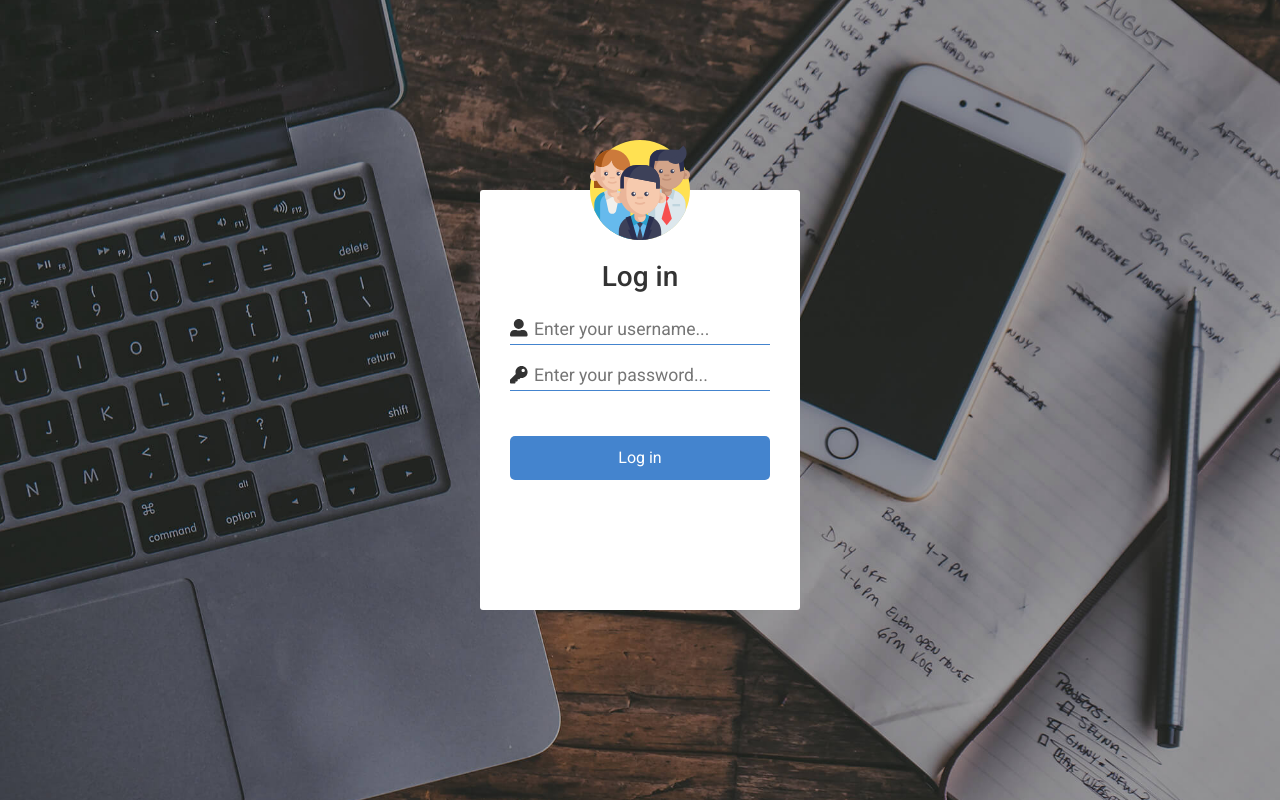
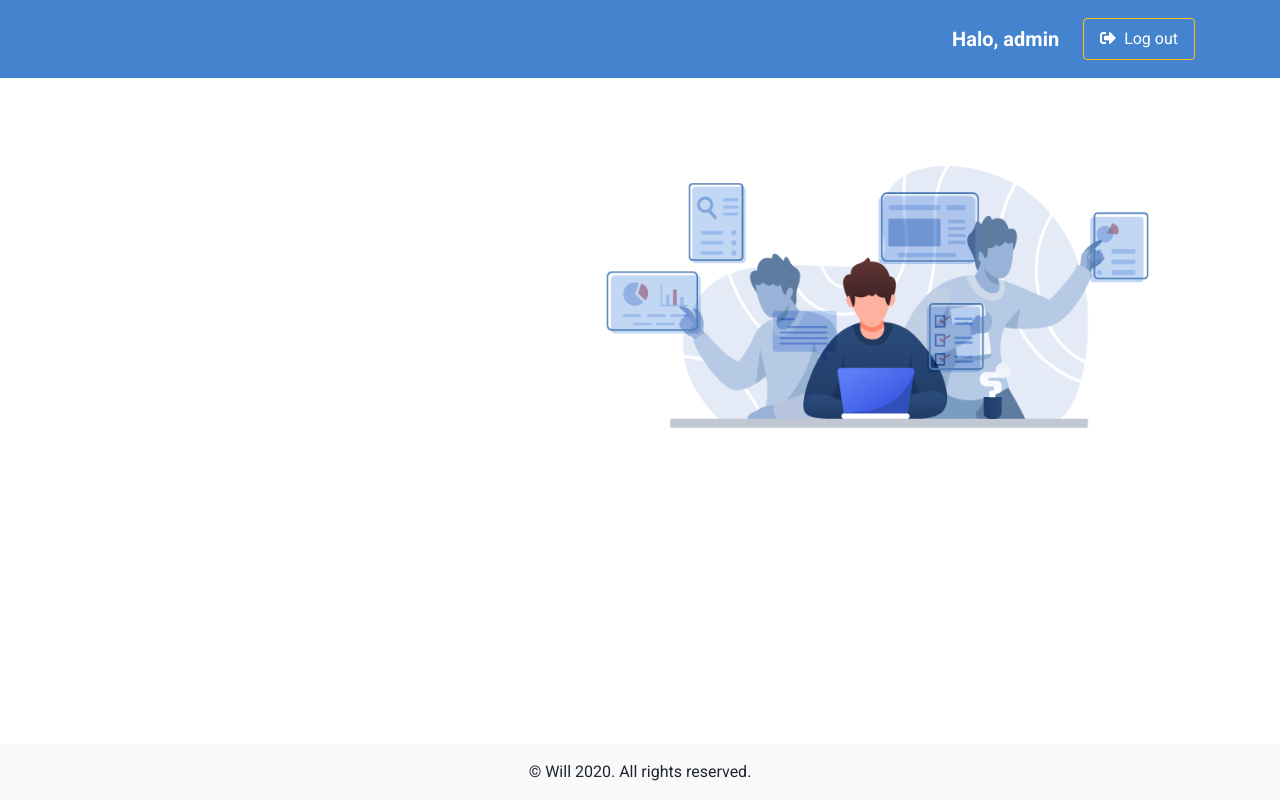
Before and after one commit to wisuja/php-attendance-system, a PHP site: page /karyawan/index.php in a window 1280 px wide. Run offline with PHP 8.4, Linux system fonts and the light colour scheme; a user stored in the database is signed in; some libraries are stand-ins or nearby versions.

Commit message:
Add karyawan

```diff
--- a/admin/index.php
+++ b/admin/index.php
@@ -57,7 +57,7 @@ if (isset($_GET["page"])) {
             <a class="nav-link" href="index.php?page=akun">Akun</a>
           </li>
           <li class="nav-item">
-            <a class="nav-link" href="logout.php"><button class="btn btn-outline-warning">Logout</button></a>
+            <a class="nav-link" href="../logout.php"><button class="btn btn-outline-warning">Logout</button></a>
           </li>
         </ul>
       </div>
--- a/css/style.css
+++ b/css/style.css
@@ -10,6 +10,9 @@ body {
   width: 100%;
   height: 100vh;
   font-family: 'Roboto', sans-serif;
+}
+
+.login-page {
   background: url('../img/login_background.jpg');
   background-size: cover;
   background-repeat: no-repeat;
@@ -66,3 +69,13 @@ body {
   border-radius: 5px;
   padding: 10px 0;
 }
+
+.navbar {
+  background-color: #4484ce !important;
+  color: white;
+}
+
+.illustration {
+  width: 100%;
+  height: 100%;
+}
--- a/index.php
+++ b/index.php
@@ -10,8 +10,7 @@
   <link rel="stylesheet" href="css/style.css">
 </head>
 
-<body>
-
+<body class="login-page">
   <!-- Login Box -->
   <div class="login-box">
     <img src="img/login_people_icon.svg" alt="people" class="avatar">
@@ -52,7 +51,7 @@
   <!-- End of Login Box -->
 
   <script src="https://cdnjs.cloudflare.com/ajax/libs/font-awesome/5.13.0/js/all.min.js"></script>
-  <script src="https://code.jquery.com/jquery-3.4.1.slim.min.js" integrity="sha384-J6qa4849blE2+poT4WnyKhv5vZF5SrPo0iEjwBvKU7imGFAV0wwj1yYfoRSJoZ+n" crossorigin="anonymous"></script>
+  <script src="https://code.jquery.com/jquery-3.5.1.min.js" integrity="sha256-9/aliU8dGd2tb6OSsuzixeV4y/faTqgFtohetphbbj0=" crossorigin="anonymous"></script>
   <script src="https://cdn.jsdelivr.net/npm/popper.js@1.16.0/dist/umd/popper.min.js" integrity="sha384-Q6E9RHvbIyZFJoft+2mJbHaEWldlvI9IOYy5n3zV9zzTtmI3UksdQRVvoxMfooAo" crossorigin="anonymous"></script>
   <script src="https://stackpath.bootstrapcdn.com/bootstrap/4.4.1/js/bootstrap.min.js" integrity="sha384-wfSDF2E50Y2D1uUdj0O3uMBJnjuUD4Ih7YwaYd1iqfktj0Uod8GCExl3Og8ifwB6" crossorigin="anonymous"></script>
 </body>
--- /dev/null
+++ b/karyawan/index.php
@@ -0,0 +1,73 @@
+<?php
+session_start();
+
+if ($_SESSION["status"] !== "karyawan") {
+  header("Location: ../index.php?msg=notlogin");
+}
+
+?>
+<!DOCTYPE html>
+<html lang="en">
+
+<head>
+  <meta charset="UTF-8">
+  <meta name="viewport" content="width=device-width, initial-scale=1.0">
+  <title>Website Absensi Karyawan</title>
+  <link rel="stylesheet" href="https://stackpath.bootstrapcdn.com/bootstrap/4.4.1/css/bootstrap.min.css" integrity="sha384-Vkoo8x4CGsO3+Hhxv8T/Q5PaXtkKtu6ug5TOeNV6gBiFeWPGFN9MuhOf23Q9Ifjh" crossorigin="anonymous">
+  <link href="https://stackpath.bootstrapcdn.com/font-awesome/4.7.0/css/font-awesome.min.css" rel="stylesheet" integrity="sha384-wvfXpqpZZVQGK6TAh5PVlGOfQNHSoD2xbE+QkPxCAFlNEevoEH3Sl0sibVcOQVnN" crossorigin="anonymous">
+  <link rel="stylesheet" href="../css/style.css">
+</head>
+
+<body>
+  <!-- Navbar -->
+  <nav class="navbar navbar-expand-lg navbar-dark bg-light">
+    <div class="container">
+      <button class="navbar-toggler" type="button" data-toggle="collapse" data-target="#navbarSupportedContent" aria-controls="navbarSupportedContent" aria-expanded="false" aria-label="Toggle navigation">
+        <span class="navbar-toggler-icon"></span>
+      </button>
+
+      <div class="collapse navbar-collapse" id="navbarSupportedContent">
+        <ul class="navbar-nav ml-auto align-items-center">
+          <li class="nav-item mr-4">
+            <p class="font-weight-bold lead mt-3">Halo, <?php echo $_SESSION["username"]; ?></p>
+          </li>
+          <li class="nav-item">
+            <a class="nav-link btn btn-outline-warning text-white px-3" href="../logout.php">
+              <i class="fas fa-sign-out-alt mr-1"></i>
+              Log out
+            </a>
+          </li>
+        </ul>
+      </div>
+  </nav>
+  <!-- End of Navbar -->
+
+  <!-- Content -->
+  <div class="container">
+    <div class="row">
+      <div class="col-md-5">
+
+      </div>
+      <div class="col-md-7">
+        <img src="../img/karyawan_illustration.png" alt="ilustrasi" class="illustration">
+      </div>
+    </div>
+  </div>
+  <!-- End of Content -->
+
+  <!-- Clock -->
+  <!-- End of Clock -->
+
+  <!-- Footer -->
+  <footer class="fixed-bottom text-center py-3 bg-light">
+    &copy; Will 2020. All rights reserved.
+  </footer>
+  <!-- End of Footer -->
+
+  <script src="https://cdnjs.cloudflare.com/ajax/libs/font-awesome/5.13.0/js/all.min.js"></script>
+  <script src="https://code.jquery.com/jquery-3.5.1.min.js" integrity="sha256-9/aliU8dGd2tb6OSsuzixeV4y/faTqgFtohetphbbj0=" crossorigin="anonymous"></script>
+  <script src="https://cdn.jsdelivr.net/npm/popper.js@1.16.0/dist/umd/popper.min.js" integrity="sha384-Q6E9RHvbIyZFJoft+2mJbHaEWldlvI9IOYy5n3zV9zzTtmI3UksdQRVvoxMfooAo" crossorigin="anonymous"></script>
+  <script src="https://stackpath.bootstrapcdn.com/bootstrap/4.4.1/js/bootstrap.min.js" integrity="sha384-wfSDF2E50Y2D1uUdj0O3uMBJnjuUD4Ih7YwaYd1iqfktj0Uod8GCExl3Og8ifwB6" crossorigin="anonymous"></script>
+</body>
+
+</html>
--- a/admin/logout.php
+++ b/logout.php
@@ -3,4 +3,4 @@ session_start();
 
 session_destroy();
 
-header("Location:../index.php");
+header("Location:index.php");
```
Also changed, not shown: img/karyawan_illustration.png (added).
